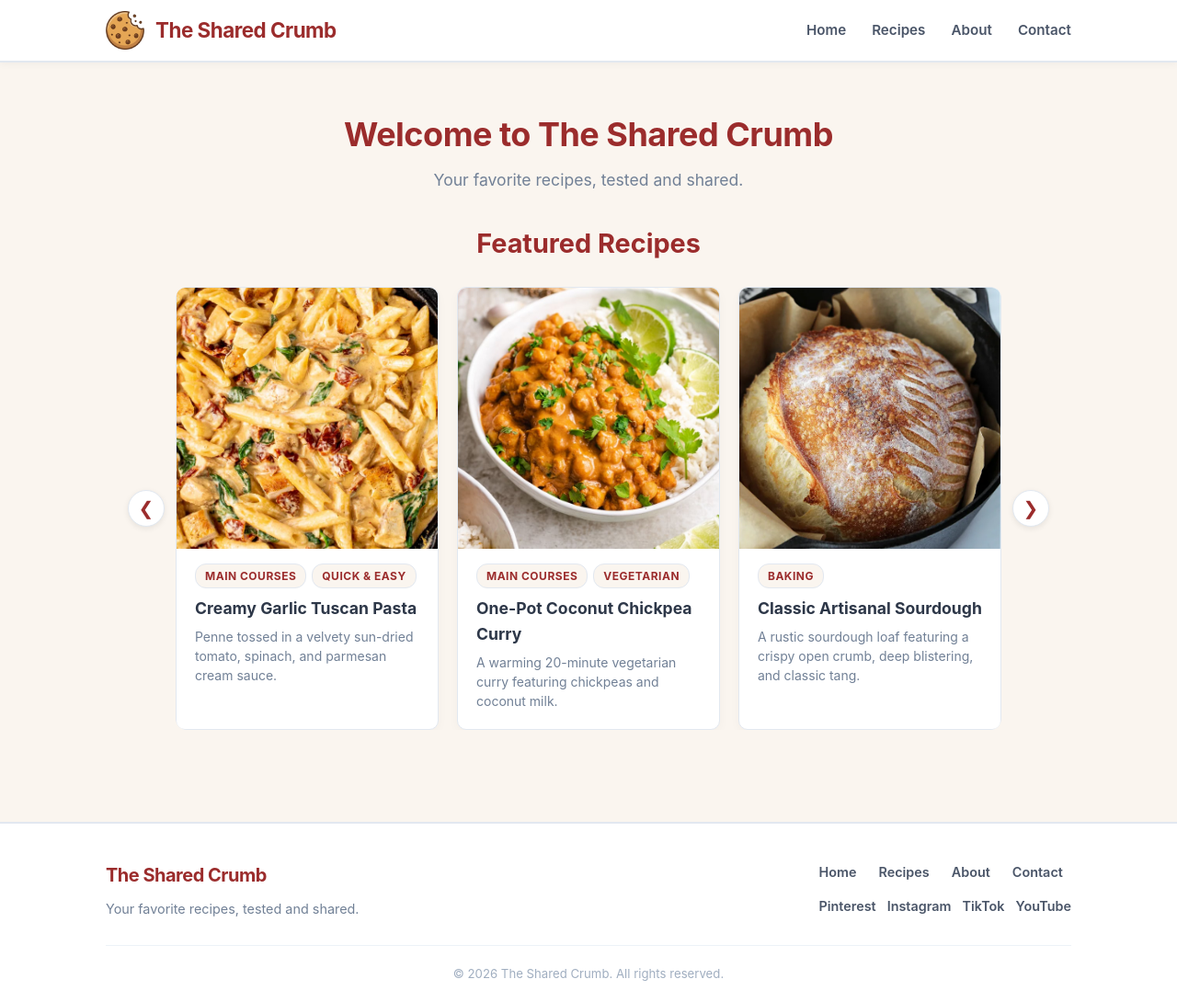
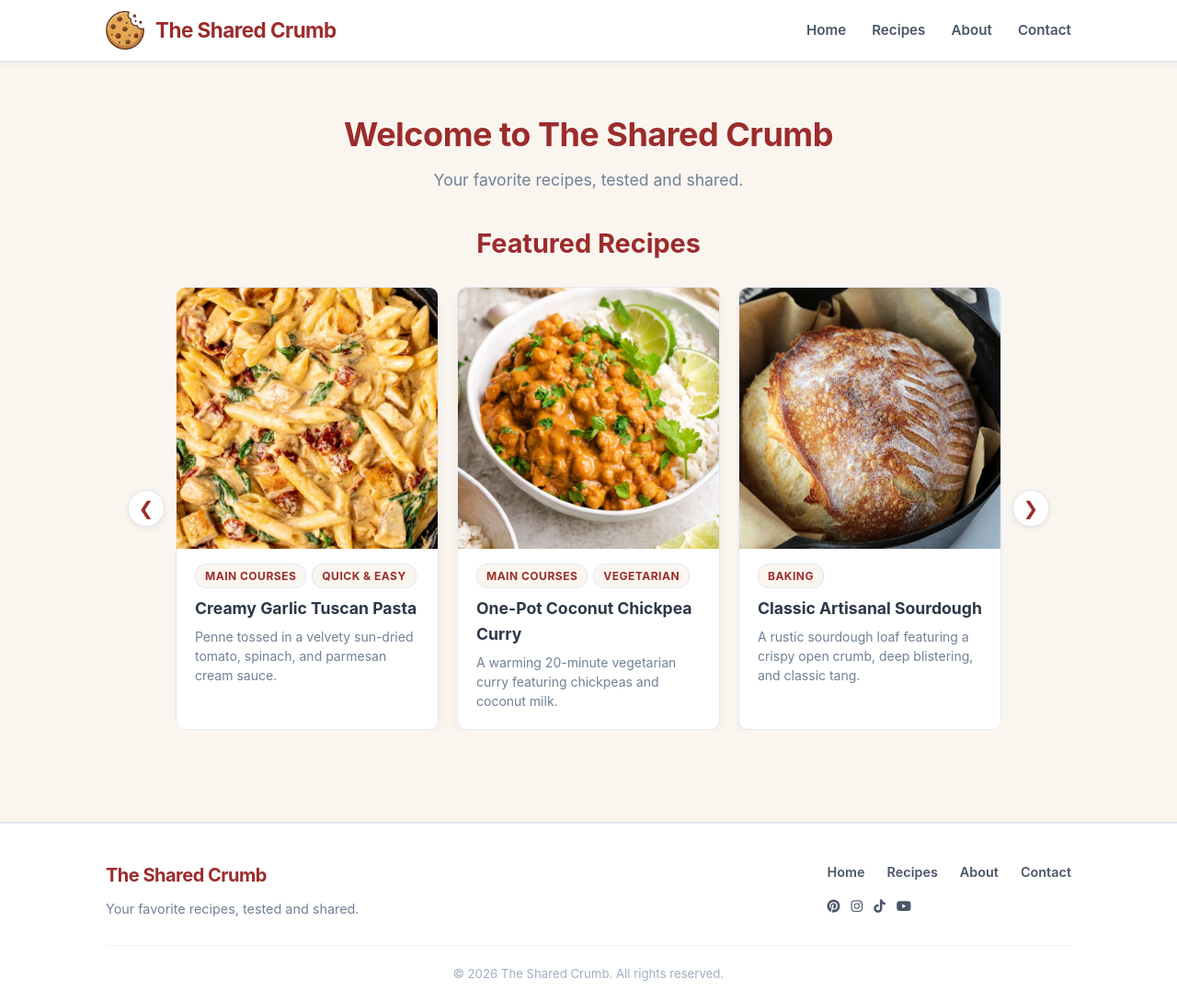
Before and after one commit to TheSharedCrumb/TheSharedCrumb, a Jekyll site: the page built from index.html, in a window 1280 px wide and 1090 px high. Shown: the whole window at 92% size. Built offline with Jekyll 4.4.1, drawn with Linux system fonts in a browser that asks for light colours.

Commit message:
Update footer with social media icons

```diff
--- a/_includes/footer.html
+++ b/_includes/footer.html
@@ -2,6 +2,9 @@
   <div class="footer-container">
     <div class="footer-brand">
       <a href="{{ '/' | relative_url }}" class="footer-logo">
+        {% if site.logo %}
+          <img src="{{ site.logo | relative_url }}" alt="{{ site.title }}" class="footer-logo-img">
+        {% endif %}
         <span class="footer-logo-text">The Shared Crumb</span>
       </a>
       <p class="footer-tagline">Your favorite recipes, tested and shared.</p>
@@ -17,10 +20,10 @@
 
       <!-- Small Footer Social Links -->
       <div class="footer-social-links">
-        <a href="https://www.pinterest.com/thesharedcrumb/" target="_blank" rel="noopener" aria-label="Pinterest" class="social-icon-sm">Pinterest</a>
-        <a href="https://www.instagram.com/thesharedcrumb" target="_blank" rel="noopener" aria-label="Instagram" class="social-icon-sm">Instagram</a>
-        <a href="https://www.tiktok.com/@thesharedcrumb_" target="_blank" rel="noopener" aria-label="TikTok" class="social-icon-sm">TikTok</a>
-        <a href="https://www.youtube.com/@TheSharedCrumb" target="_blank" rel="noopener" aria-label="YouTube" class="social-icon-sm">YouTube</a>
+        <a href="https://www.pinterest.com/thesharedcrumb/" target="_blank" rel="noopener" aria-label="Pinterest" class="social-icon-sm"><i class="fab fa-pinterest"></i></a>
+        <a href="https://www.instagram.com/thesharedcrumb" target="_blank" rel="noopener" aria-label="Instagram" class="social-icon-sm"><i class="fab fa-instagram"></i></a>
+        <a href="https://www.tiktok.com/@thesharedcrumb_" target="_blank" rel="noopener" aria-label="TikTok" class="social-icon-sm"><i class="fab fa-tiktok"></i></a>
+        <a href="https://www.youtube.com/@TheSharedCrumb" target="_blank" rel="noopener" aria-label="YouTube" class="social-icon-sm"><i class="fab fa-youtube"></i></a>
       </div>
     </div>
   </div>
```
